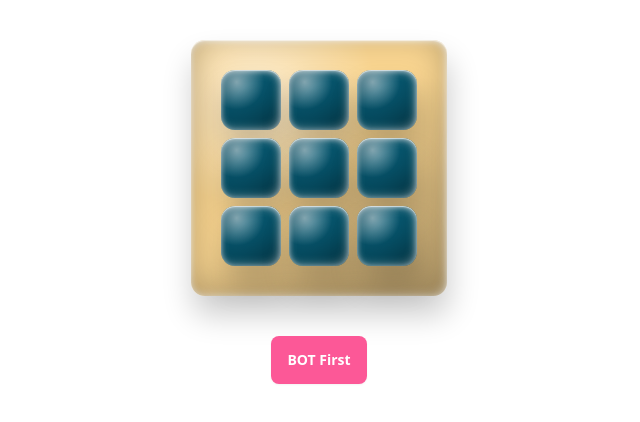
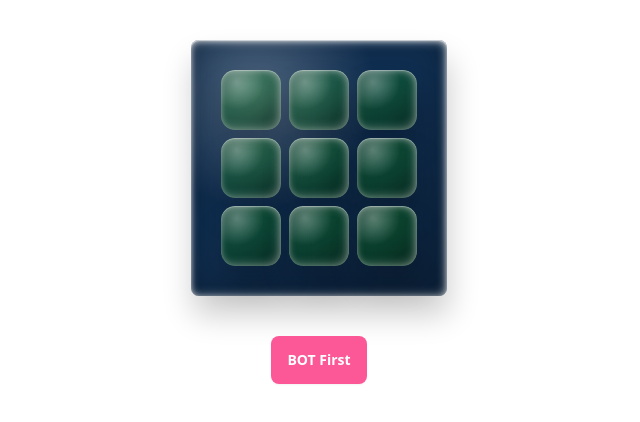
Before and after one commit to EmranAli-15/Tic-Tac-Toe, a React (Vite) app: page / in a window 1280 px wide. Shown: the top 422 px of the page, without its empty margins (321-961 px from the left). Built offline with nearby package versions, Linux system fonts and the light colour scheme.

Commit message:
UI updated

```diff
--- a/src/UI/Icons.jsx
+++ b/src/UI/Icons.jsx
@@ -1,13 +1,13 @@
 
 export function Cross() {
     return (
-        <svg viewBox="0 0 25 25" version="1.1" xmlns="http://www.w3.org/2000/svg" xmlns:xlink="http://www.w3.org/1999/xlink" xmlns:sketch="http://www.bohemiancoding.com/sketch/ns" fill="#000000"><g id="SVGRepo_bgCarrier" stroke-width="0"></g><g id="SVGRepo_tracerCarrier" stroke-linecap="round" stroke-linejoin="round"></g><g id="SVGRepo_iconCarrier"> <title>cross</title> <desc>Created with Sketch Beta.</desc> <defs> </defs> <g id="Page-1" stroke="none" stroke-width="1" fill="none" fill-rule="evenodd" sketch:type="MSPage"> <g id="Icon-Set-Filled" sketch:type="MSLayerGroup" transform="translate(-469.000000, -1041.000000)" fill="#ecdc32"> <path d="M487.148,1053.48 L492.813,1047.82 C494.376,1046.26 494.376,1043.72 492.813,1042.16 C491.248,1040.59 488.712,1040.59 487.148,1042.16 L481.484,1047.82 L475.82,1042.16 C474.257,1040.59 471.721,1040.59 470.156,1042.16 C468.593,1043.72 468.593,1046.26 470.156,1047.82 L475.82,1053.48 L470.156,1059.15 C468.593,1060.71 468.593,1063.25 470.156,1064.81 C471.721,1066.38 474.257,1066.38 475.82,1064.81 L481.484,1059.15 L487.148,1064.81 C488.712,1066.38 491.248,1066.38 492.813,1064.81 C494.376,1063.25 494.376,1060.71 492.813,1059.15 L487.148,1053.48" id="cross" sketch:type="MSShapeGroup"> </path> </g> </g> </g></svg>
+        <svg viewBox="0 0 25 25" version="1.1" xmlns="http://www.w3.org/2000/svg" fill="#000000"><g id="SVGRepo_bgCarrier" strokeWidth="0"></g><g id="SVGRepo_tracerCarrier" strokeLinecap="round" strokeLinejoin="round"></g><g id="SVGRepo_iconCarrier"> <title>cross</title> <desc>Created with Sketch Beta.</desc> <defs> </defs> <g id="Page-1" stroke="none" strokeWidth="1" fill="none" fillRule="evenodd" sketch:type="MSPage"> <g id="Icon-Set-Filled" sketch:type="MSLayerGroup" transform="translate(-469.000000, -1041.000000)" fill="#ECE852"> <path d="M487.148,1053.48 L492.813,1047.82 C494.376,1046.26 494.376,1043.72 492.813,1042.16 C491.248,1040.59 488.712,1040.59 487.148,1042.16 L481.484,1047.82 L475.82,1042.16 C474.257,1040.59 471.721,1040.59 470.156,1042.16 C468.593,1043.72 468.593,1046.26 470.156,1047.82 L475.82,1053.48 L470.156,1059.15 C468.593,1060.71 468.593,1063.25 470.156,1064.81 C471.721,1066.38 474.257,1066.38 475.82,1064.81 L481.484,1059.15 L487.148,1064.81 C488.712,1066.38 491.248,1066.38 492.813,1064.81 C494.376,1063.25 494.376,1060.71 492.813,1059.15 L487.148,1053.48" id="cross" sketch:type="MSShapeGroup"> </path> </g> </g> </g></svg>
     )
 }
 
 
 export function Zero() {
     return (
-        <svg viewBox="0 0 512 512" version="1.1" xmlns="http://www.w3.org/2000/svg" xmlns:xlink="http://www.w3.org/1999/xlink" fill="#000000"><g id="SVGRepo_bgCarrier" stroke-width="0"></g><g id="SVGRepo_tracerCarrier" stroke-linecap="round" stroke-linejoin="round"></g><g id="SVGRepo_iconCarrier"> <title>circle-dot-filled</title> <g id="Page-1" stroke="none" stroke-width="1" fill="none" fill-rule="evenodd"> <g id="drop" fill="#f85454" transform="translate(42.666667, 42.666667)"> <path d="M213.333333,3.55271368e-14 C331.15408,3.55271368e-14 426.666667,95.5125867 426.666667,213.333333 C426.666667,331.15408 331.15408,426.666667 213.333333,426.666667 C95.5125867,426.666667 3.55271368e-14,331.15408 3.55271368e-14,213.333333 C3.55271368e-14,95.5125867 95.5125867,3.55271368e-14 213.333333,3.55271368e-14 Z M213.333333,106.666667 C154.42296,106.666667 106.666667,154.42296 106.666667,213.333333 C106.666667,272.243707 154.42296,320 213.333333,320 C272.243707,320 320,272.243707 320,213.333333 C320,154.42296 272.243707,106.666667 213.333333,106.666667 Z" id="Combined-Shape"> </path> </g> </g> </g></svg>
+        <svg viewBox="0 0 8 8" id="meteor-icon-kit__regular-circle-xxs" fill="none"><g id="SVGRepo_bgCarrier" strokeWidth="0"></g><g id="SVGRepo_tracerCarrier" strokeLinecap="round" strokeLinejoin="round"></g><g id="SVGRepo_iconCarrier"><path fillRule="evenodd" clipRule="evenodd" d="M4 8C1.79086 8 0 6.2091 0 4C0 1.79086 1.79086 0 4 0C6.2091 0 8 1.79086 8 4C8 6.2091 6.2091 8 4 8zM4 6C5.1046 6 6 5.1046 6 4C6 2.8954 5.1046 2 4 2C2.8954 2 2 2.8954 2 4C2 5.1046 2.8954 6 4 6z" fill="#FF2929"></path></g></svg>
     )
 }
--- a/src/index.css
+++ b/src/index.css
@@ -29,9 +29,9 @@ body {
     height: 60px;
     width: 60px;
     padding: 12px;
-    background-color: #075d77;
-    background-image: radial-gradient(93% 87% at 87% 89%, rgba(0, 0, 0, 0.23) 0%, transparent 86.18%), radial-gradient(66% 66% at 26% 20%, rgba(255, 255, 255, 0.55) 0%, rgba(255, 255, 255, 0) 69.79%, rgba(255, 255, 255, 0) 100%);
-    box-shadow: inset -3px -3px 9px rgba(255, 255, 255, 0.25), inset 0px 3px 9px rgba(255, 255, 255, 0.3), inset 0px 1px 1px rgba(255, 255, 255, 0.6), inset 0px -8px 36px rgba(0, 0, 0, 0.3), inset 0px 1px 5px rgba(255, 255, 255, 0.6), 2px 19px 31px rgba(0, 0, 0, 0.2);
+    background-color: #15ff002d;
+    background-image: radial-gradient(93% 87% at 87% 89%, rgba(0, 0, 0, 0.23) 0%, transparent 86.18%), radial-gradient(66% 66% at 26% 20%, rgba(255, 255, 255, 0.363) 0%, rgba(255, 255, 255, 0) 69.79%, rgba(255, 255, 255, 0) 100%);
+    box-shadow: inset -3px -3px 9px rgba(255, 255, 255, 0.25), inset 0px 3px 9px rgba(255, 255, 255, 0.199), inset 0px 1px 1px rgba(255, 255, 255, 0.336), inset 0px -8px 36px rgba(0, 0, 0, 0.3), inset 0px 1px 5px rgba(255, 255, 255, 0.26), 2px 19px 31px rgba(0, 0, 0, 0.2);
     border-radius: 14px;
     font-weight: bold;
     font-size: 16px;
@@ -45,17 +45,8 @@ body {
 }
 
 .button-38 {
-    color: #fff;
-    /* height: 60px;
-    width: 60px; */
     padding: 30px;
-    background-color: #FAD691;
-    background-image: radial-gradient(93% 87% at 87% 89%, rgba(0, 0, 0, 0.23) 0%, transparent 86.18%), radial-gradient(66% 66% at 26% 20%, rgba(255, 255, 255, 0.55) 0%, rgba(255, 255, 255, 0) 69.79%, rgba(255, 255, 255, 0) 100%);
-    box-shadow: inset -3px -3px 9px rgba(255, 255, 255, 0.25), inset 0px 3px 9px rgba(255, 255, 255, 0.3), inset 0px 1px 1px rgba(255, 255, 255, 0.6), inset 0px -8px 36px rgba(0, 0, 0, 0.3), inset 0px 1px 5px rgba(255, 255, 255, 0.6), 2px 19px 31px rgba(0, 0, 0, 0.2);
-    border-radius: 14px;
-    font-weight: bold;
-    font-size: 16px;
-    border: 0;
-    cursor: pointer;
-    transition: all 150ms ease-in-out;
+    background-color: #102E50;
+    background-image: radial-gradient(93% 87% at 87% 89%, rgba(0, 0, 0, 0.23) 0%, transparent 86.18%), radial-gradient(66% 66% at 26% 20%, rgba(255, 255, 255, 0.26) 0%, rgba(255, 255, 255, 0) 69.79%, rgba(255, 255, 255, 0) 100%);
+    box-shadow: inset -3px -3px 9px rgba(255, 255, 255, 0.25), inset 0px 3px 9px rgba(255, 255, 255, 0.404), inset 0px 1px 1px rgba(255, 255, 255, 0.555), inset 0px -8px 36px rgba(0, 0, 0, 0.3), inset 0px 1px 5px rgba(255, 255, 255, 0.6), 2px 19px 31px rgba(0, 0, 0, 0.2);
 }
```
Also changed, not shown: src/assets/logo.PNG.
